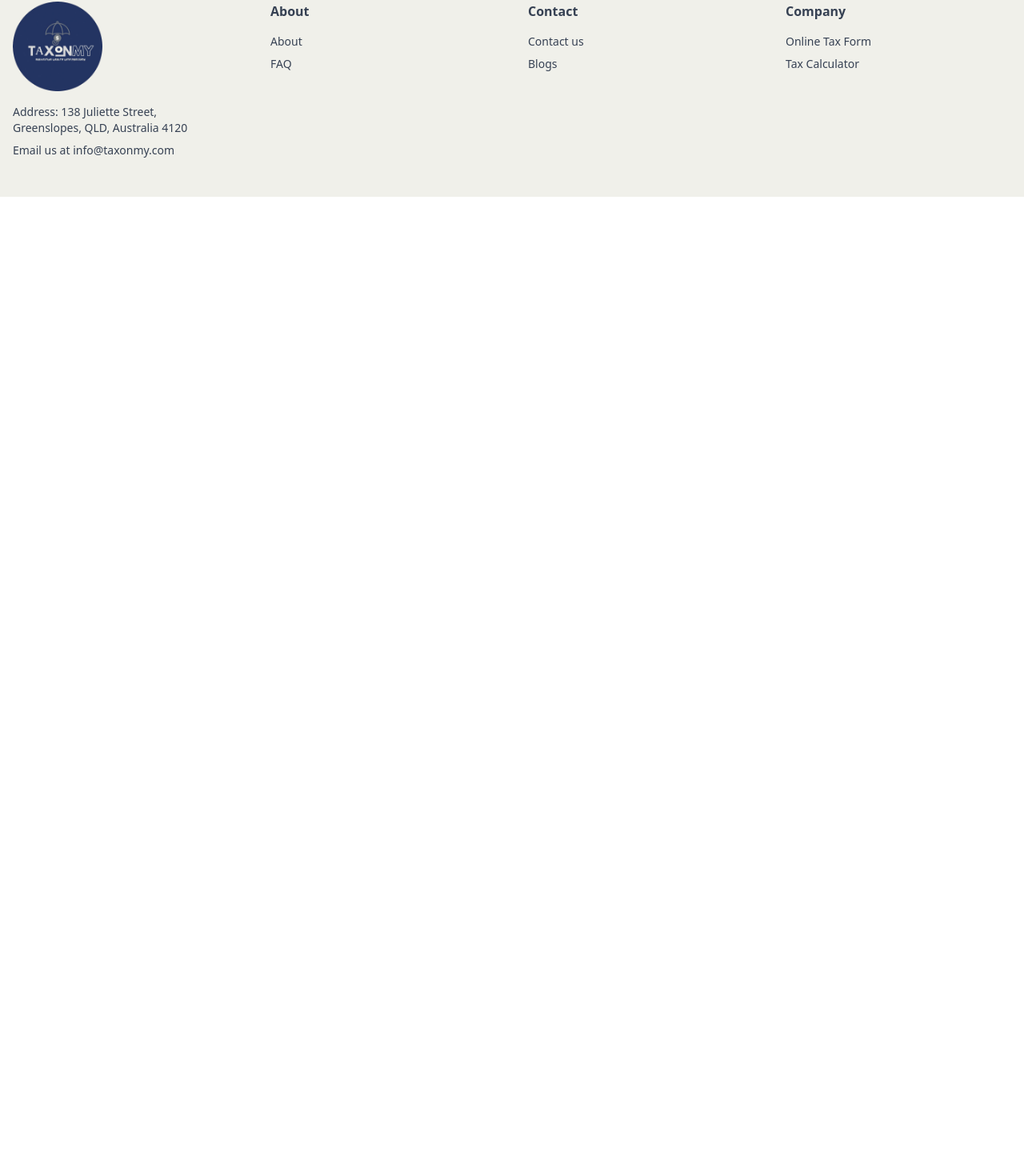
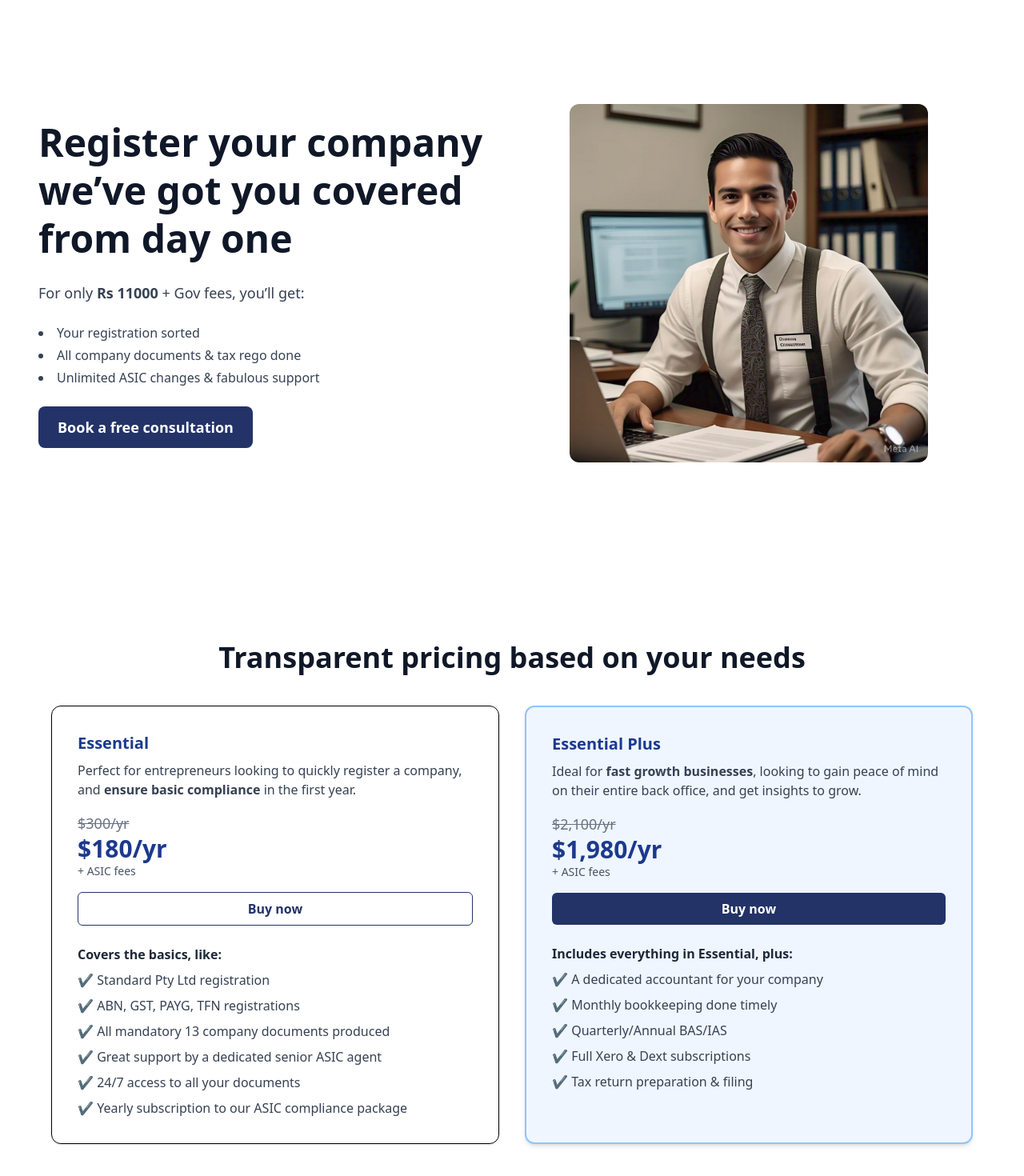
Before and after one commit to Sumitraj00736/Taxonmy, a React (Vite) app: page /register-company in a window 1280 px wide. Shown: the part 136-1606 px from the top of the page at 80% size. Before the commit the page ends 800 px from the top, so only its background shows below. Built offline with nearby package versions, Linux system fonts and the light colour scheme.

Commit message:
feat : register company section

```diff
--- /dev/null
+++ b/src/components/registerCompany/RegistrationBanner.jsx
@@ -0,0 +1,41 @@
+import React from 'react'
+
+const registrationBanner = () => {
+  return (
+    <div className="min-h-screen flex flex-col md:flex-row items-center justify-center bg-white p-6 md:p-12">
+    {/* Left Section */}
+    <div className="w-full md:w-1/2 space-y-6">
+      <h1 className="text-4xl md:text-5xl font-bold text-gray-900 leading-tight">
+        Register your company <br />
+        we’ve got you covered <br />
+        from day one
+      </h1>
+
+      <p className="text-lg text-gray-700">
+        For only <span className="font-semibold">Rs 11000</span> + Gov fees, you’ll get:
+      </p>
+
+      <ul className="list-disc list-inside text-gray-700 space-y-1">
+        <li>Your registration sorted</li>
+        <li>All company documents & tax rego done</li>
+        <li>Unlimited ASIC changes & fabulous support</li>
+      </ul>
+
+      <button className="bg-Primary text-white px-6 py-3 rounded-lg text-lg font-semibold hover:bg-Secondary hover:text-black transition">
+        Book a free consultation
+      </button>
+    </div>
+
+    {/* Right Section */}
+    <div className="w-full md:w-1/2 flex items-center justify-center mt-10 md:mt-0 relative">
+      <img
+        src="/assets/company_registration_consultant.jpeg" // You can replace this with your uploaded image or a local asset
+        alt="Man opening store"
+        className="rounded-xl w-full max-w-md object-cover"
+      />
+    </div>
+  </div>
+  )
+}
+
+export default registrationBanner
--- /dev/null
+++ b/src/components/registerCompany/RegistrationPricing.jsx
@@ -0,0 +1,71 @@
+import React from "react";
+
+const RegistrationPricing = () => {
+  return (
+    <div className="bg-white py-12 px-4 md:px-16">
+      <h2 className="text-3xl md:text-4xl font-bold text-center text-gray-900 mb-10">
+        Transparent pricing based on your needs
+      </h2>
+
+      <div className="grid grid-cols-1 md:grid-cols-2 gap-8 max-w-6xl mx-auto">
+        {/* Essential Card */}
+        <div className="border rounded-xl p-8 shadow-sm hover:shadow-md transition">
+          <h3 className="text-xl font-bold text-blue-900 mb-2">Essential</h3>
+          <p className="text-gray-700 mb-4">
+            Perfect for entrepreneurs looking to quickly register a company, and{" "}
+            <strong>ensure basic compliance</strong> in the first year.
+          </p>
+
+          <p className="text-gray-500 line-through text-lg">$300/yr</p>
+          <p className="text-3xl font-bold text-blue-900">$180/yr</p>
+          <p className="text-sm text-gray-600 mb-4">+ ASIC fees</p>
+
+          <button className="w-full border border-Primary text-Primary py-2 rounded-md font-semibold hover:bg-Primary hover:text-white   transition">
+            Buy now
+          </button>
+
+          <h4 className="font-semibold mt-6 mb-2 text-gray-800">
+            Covers the basics, like:
+          </h4>
+          <ul className="text-gray-700 space-y-2">
+            <li>✔ Standard Pty Ltd registration</li>
+            <li>✔ ABN, GST, PAYG, TFN registrations</li>
+            <li>✔ All mandatory 13 company documents produced</li>
+            <li>✔ Great support by a dedicated senior ASIC agent</li>
+            <li>✔ 24/7 access to all your documents</li>
+            <li>✔ Yearly subscription to our ASIC compliance package</li>
+          </ul>
+        </div>
+
+        {/* Essential Plus Card */}
+        <div className="border-2 border-blue-300 rounded-xl p-8 shadow-md hover:shadow-lg transition bg-blue-50">
+          <h3 className="text-xl font-bold text-blue-900 mb-2">Essential Plus</h3>
+          <p className="text-gray-700 mb-4">
+            Ideal for <strong>fast growth businesses</strong>, looking to gain peace of mind on their entire back office, and get insights to grow.
+          </p>
+
+          <p className="text-gray-500 line-through text-lg">$2,100/yr</p>
+          <p className="text-3xl font-bold text-blue-900">$1,980/yr</p>
+          <p className="text-sm text-gray-600 mb-4">+ ASIC fees</p>
+
+          <button className="w-full bg-Primary text-white py-2 rounded-md font-semibold hover:bg-gray-600 transition">
+            Buy now
+          </button>
+
+          <h4 className="font-semibold mt-6 mb-2 text-gray-800">
+            Includes everything in Essential, plus:
+          </h4>
+          <ul className="text-gray-700 space-y-2">
+            <li>✔ A dedicated accountant for your company</li>
+            <li>✔ Monthly bookkeeping done timely</li>
+            <li>✔ Quarterly/Annual BAS/IAS</li>
+            <li>✔ Full Xero & Dext subscriptions</li>
+            <li>✔ Tax return preparation & filing</li>
+          </ul>
+        </div>
+      </div>
+    </div>
+  );
+};
+
+export default RegistrationPricing;
--- /dev/null
+++ b/src/pages/CompanyRegistration.jsx
@@ -0,0 +1,19 @@
+import React, { useEffect } from 'react'
+import RegistrationBanner from '../components/registerCompany/registrationBanner.jsx'
+import RegistrationPricing from '../components/registerCompany/RegistrationPricing.jsx'
+
+const CompanyRegistration = () => {
+     useEffect(() => {
+        window.scrollTo({ top: 0, behavior: 'smooth' });
+      }, []);
+
+  return (
+
+    <>
+      <RegistrationBanner/>
+      <RegistrationPricing/>
+    </>
+  )
+}
+
+export default CompanyRegistration
```
Also changed, not shown: src/main.jsx (+6 -1 lines), public/assets/company_registration_consultant.jpeg (added), 1 other file (tests, documents, lock files or other folders).
